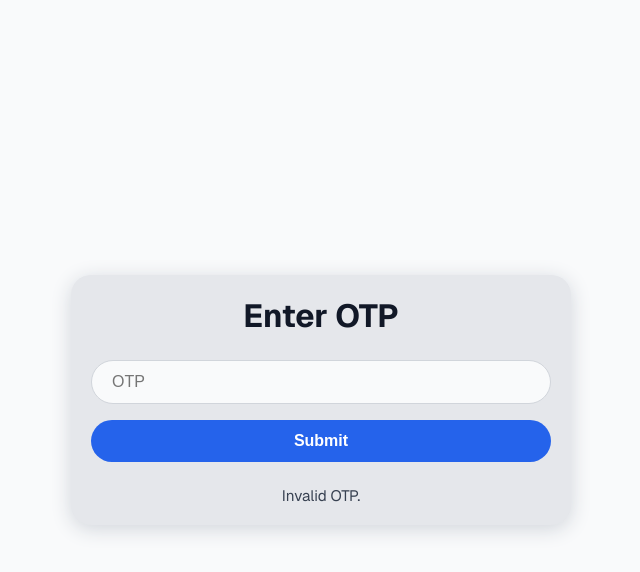
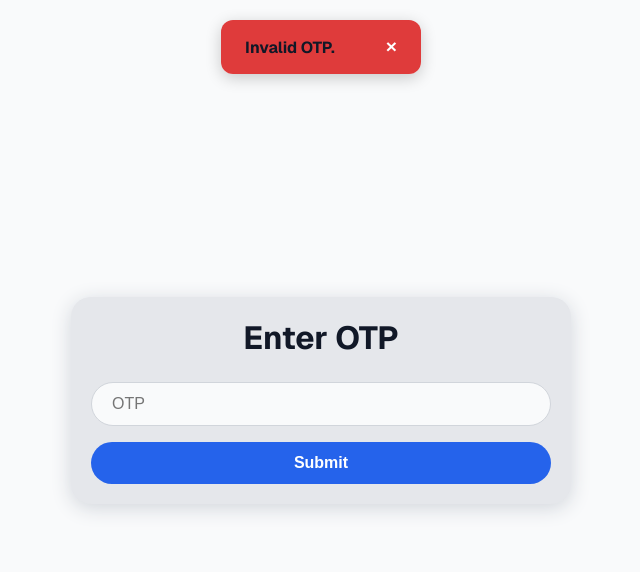
Before and after one commit to arpitchakladar/MASK-W25-ArpitChakladar-25CS10002, a Next.js app in the folder B21-2FA/: page /otp in a window 1280 px wide. Both pictures are taken after typing "Sample" into the empty fields and a click on the button "Submit". Shown: the top 572 px of the page, without its empty margins (319-959 px from the left). Built offline with nearby package versions, Linux system fonts and the light colour scheme.

Commit message:
Added a page wide message viewer.

```diff
--- a/B21-2FA/src/app/(auth)/otp/page.tsx
+++ b/B21-2FA/src/app/(auth)/otp/page.tsx
@@ -2,18 +2,17 @@
 import { useState } from "react";
 import styles from "./otp.module.css";
 import { useRouter } from "next/navigation";
+import { useMessage } from "@/app/MessageContext";
 
 export default function OTPPage() {
 	const [otp, setOtp] = useState("");
-	const [message, setMessage] = useState("");
 	const router = useRouter();
+	const { setMessage } = useMessage();
 
 	const handleSubmit = async (e: React.FormEvent) => {
 		e.preventDefault();
-		if (!/^\d{6}$/.test(otp)) {
-			setMessage("Invalid OTP.");
-			return;
-		}
+		if (!/^\d{6}$/.test(otp))
+			return setMessage({ text: "Invalid OTP.", type: "error" });
 
 		try {
 			const res = await fetch("/api/otp", {
@@ -24,13 +23,13 @@ export default function OTPPage() {
 
 			const data = await res.json();
 			if (res.ok) {
-				setMessage(`✅ ${data.message}`);
-				setTimeout(() => router.push("/"), 1000);
+				setMessage({ text: data.message, type: "success" });
+				return router.push("/");
 			} else {
-				setMessage(`❌ ${data.message}`);
+				return setMessage({ text: data.message, type: "error" });
 			}
 		} catch (err) {
-			setMessage("⚠️ Something went wrong");
+			return setMessage({ text: "Something went wrong.", type: "error" });
 		}
 	};
 
@@ -47,7 +46,6 @@ export default function OTPPage() {
 					onChange={(e) => setOtp(e.target.value.replace(/\D/g, ""))}
 				/>
 				<button type="submit">Submit</button>
-				{message && <p>{message}</p>}
 			</form>
 		</div>
 	);
--- a/B21-2FA/src/app/(home)/page.tsx
+++ b/B21-2FA/src/app/(home)/page.tsx
@@ -28,8 +28,8 @@ export default async function Home() {
 						className={styles.background}
 					/>
 					<div className={styles.card}>
-						<h1>Welcome!</h1>
-						<p>You have not yet logged in.</p>
+						<h1>Welcome...</h1>
+						<p>You are not logged in.</p>
 						<a href="/login">Log In</a>
 					</div>
 				</>
--- /dev/null
+++ b/B21-2FA/src/app/FloatingMessage.module.css
@@ -0,0 +1,52 @@
+.message {
+	position: absolute;
+	top: 20px;
+	left: 50%;
+	transform: translateX(-50%);
+	padding: 16px 24px;
+	border-radius: 12px;
+	color: rgba(var(--foreground-rgb), 1);
+	font-weight: bold;
+	z-index: 100;
+	box-shadow: 0 4px 16px rgba(0, 0, 0, 0.2);
+	display: flex;
+	align-items: center;
+	justify-content: space-between;
+	min-width: 200px;
+	max-width: 90%;
+	backdrop-filter: blur(10px);
+	animation: fadeIn 0.3s ease forwards;
+}
+
+.error {
+	background-color: rgba(var(--error-rgb), 0.9);
+}
+
+.success {
+	background-color: rgba(var(--success-rgb), 0.9);
+}
+
+.info {
+	background-color: rgba(var(--accent-rgb), 0.9);
+}
+
+.close {
+	background: transparent;
+	border: none;
+	color: white;
+	font-size: 1.2rem;
+	font-weight: bold;
+	cursor: pointer;
+	margin-left: 16px;
+}
+
+@keyframes fadeIn {
+	from {
+		opacity: 0;
+		transform: translateX(-50%) translateY(-10px);
+	}
+	to {
+		opacity: 1;
+		transform: translateX(-50%) translateY(0);
+	}
+}
--- /dev/null
+++ b/B21-2FA/src/app/FloatingMessage.tsx
@@ -0,0 +1,41 @@
+"use client";
+import { useState, useEffect } from "react";
+import styles from "./FloatingMessage.module.css";
+
+type Props = {
+	message: string;
+	type?: "error" | "success" | "info";
+	onClose?: () => void;
+};
+
+export default function FloatingMessage({
+	message,
+	type = "error",
+	onClose,
+}: Props) {
+	const [visible, setVisible] = useState(true);
+
+	const handleClose = () => {
+		setVisible(false);
+		if (onClose) onClose();
+	};
+
+	useEffect(() => {
+		const timer = setTimeout(() => {
+			handleClose();
+		}, 4000);
+
+		return () => clearTimeout(timer);
+	}, []);
+
+	if (!visible) return null;
+
+	return (
+		<div className={`${styles.message} ${styles[type]}`}>
+			<span>{message}</span>
+			<button className={styles.close} onClick={handleClose}>
+				&times;
+			</button>
+		</div>
+	);
+}
--- /dev/null
+++ b/B21-2FA/src/app/MessageContext.tsx
@@ -0,0 +1,38 @@
+"use client";
+import { createContext, useContext, useState, ReactNode } from "react";
+import FloatingMessage from "./FloatingMessage";
+
+type Message = {
+	text: string;
+	type: "error" | "success" | "info";
+};
+
+type MessageContextType = {
+	setMessage: (msg: Message) => void;
+};
+
+const MessageContext = createContext<MessageContextType | undefined>(undefined);
+
+export const useMessage = () => {
+	const context = useContext(MessageContext);
+	if (!context)
+		throw new Error("useMessage must be used inside MessageProvider");
+	return context;
+};
+
+export default function MessageProvider({ children }: { children: ReactNode }) {
+	const [message, setMessage] = useState<Message | null>(null);
+
+	return (
+		<MessageContext.Provider value={{ setMessage }}>
+			{children}
+			{message && (
+				<FloatingMessage
+					message={message.text}
+					type={message.type}
+					onClose={() => setMessage(null)}
+				/>
+			)}
+		</MessageContext.Provider>
+	);
+}
--- a/B21-2FA/src/app/layout.tsx
+++ b/B21-2FA/src/app/layout.tsx
@@ -1,6 +1,7 @@
 import type { Metadata } from "next";
 import { Geist, Geist_Mono } from "next/font/google";
 import "./globals.css";
+import MessageProvider from "./MessageContext";
 
 const geistSans = Geist({
 	variable: "--font-geist-sans",
@@ -25,7 +26,7 @@ export default function RootLayout({
 	return (
 		<html lang="en">
 			<body className={`${geistSans.variable} ${geistMono.variable}`}>
-				{children}
+				<MessageProvider>{children}</MessageProvider>
 			</body>
 		</html>
 	);
```
Also changed, not shown: B21-2FA/src/app/(auth)/(forms)/layout.tsx (renamed from B21-2FA/src/app/(auth)/(forms)/layout.jsx, +8 -2 lines), B21-2FA/src/app/(auth)/(forms)/login/page.tsx (+14 -7 lines), B21-2FA/src/app/(auth)/(forms)/signup/page.tsx (+5 -8 lines).
